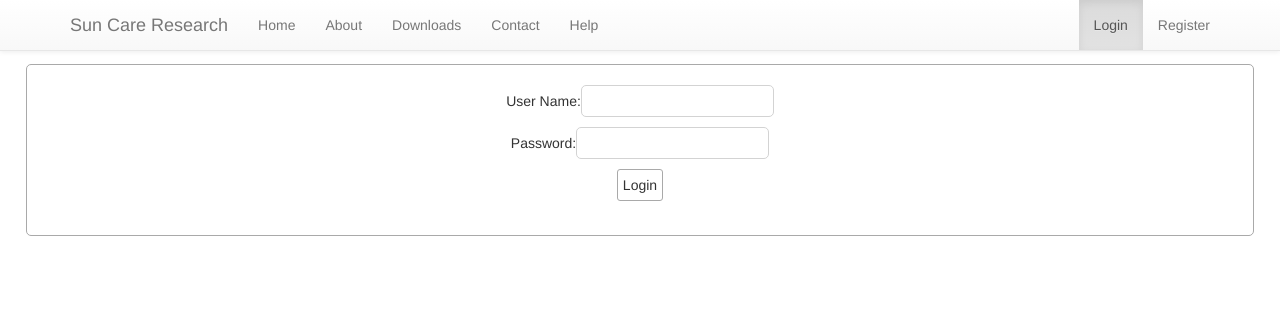
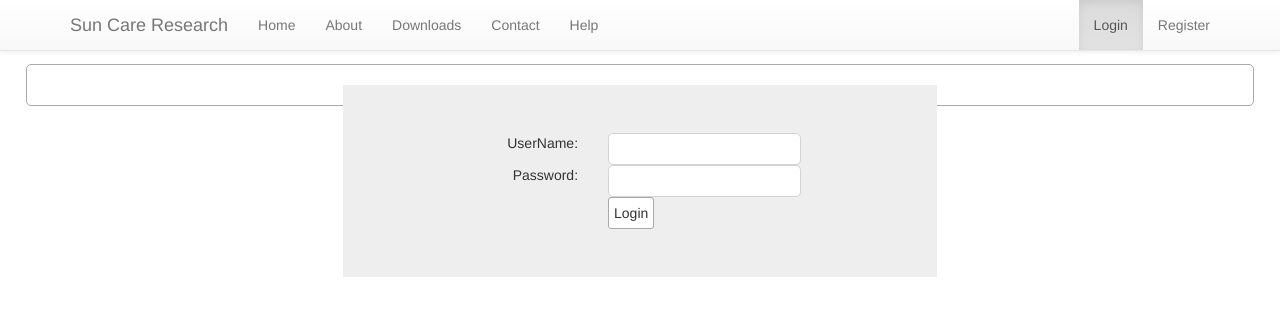
Before and after one commit to Anukrit/Skin-Cancer, a PHP site: page /login.php in a window 1280 px wide. Shown: the top 316 px of the page. Run offline with PHP 8.4, Linux system fonts and the light colour scheme; some libraries are stand-ins or nearby versions.

Commit message:
Update login.php
Some styling and bug fixes

```diff
--- a/login.php
+++ b/login.php
@@ -1,3 +1,4 @@
+
 <html>
     <head>
         <title>
@@ -8,8 +9,10 @@
 <?php
 include_once('menu.php');
 ?>
-<div align="center" style="margin:auto" class="content">
-<form action="login_process.php" method="post">
+
+
+<div align="" style="margin:auto" class="content">
+<form action="login_process.php" method="post" class="col-md-6 col-md-push-3 jumbotron">
 <?php if(isset($_SESSION['error'])){?>
 <h2>
 <?php
@@ -19,9 +22,15 @@ unset($_SESSION['error']);
 </h2>
 <?php
 }?>
-				<p>User Name:<input type="text" name="username"></p>
-				<p>Password:<input type="password" name="password"></p>
-				<p><input type="submit" value="Login">
+	<div class="col-md-5 text-right  ">UserName: </div>
+	<div class="col-md-7 margin-bottom-10"><input type="text" name="username"></div>
+
+	<div class="col-md-5 text-right  ">Password: </div>
+	<div class="col-md-7 margin-bottom-10"><input type="password" name="password"></div>
+
+	<div class="col-md-5 text-right  "></div>
+	<div class="col-md-7"><input type="submit" value="Login"></div>
+
 </form>
 </div>
 <script>
```
